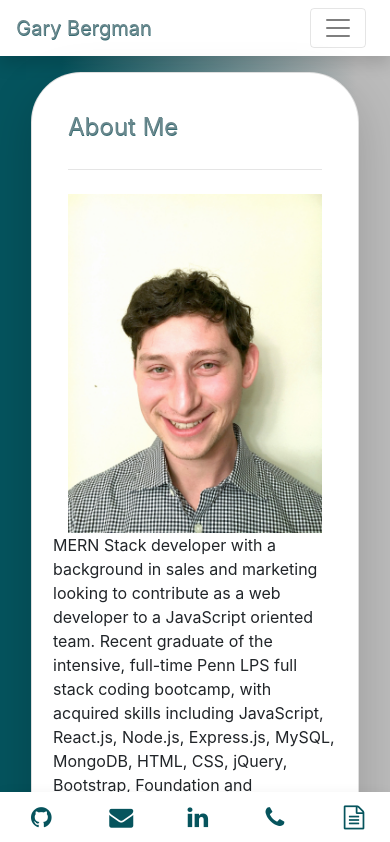
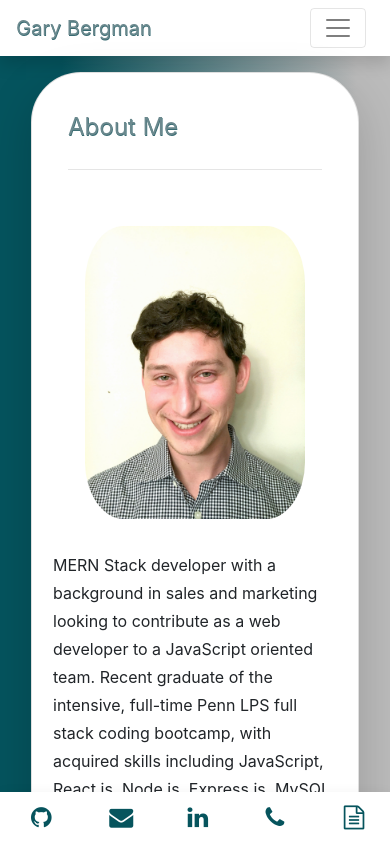
Before and after one commit to Gary-Bergman/React-Portfolio, a React (Create React App) app in the folder client/: page /about in a window 390 px wide. Shown: the top 842 px of the page. Built offline with nearby package versions, Linux system fonts and the light colour scheme.

Commit message:
Media Queries and other sizing

```diff
--- a/client/src/components/pages/About.js
+++ b/client/src/components/pages/About.js
@@ -6,7 +6,7 @@ import {
 function About() {
   return (
     <>
-      <main className="container pb-3">
+      <main className="container pb-3 ">
 
         <Card className="m-sm-5 p-3 board aboutMe shadow-lg mainCards">
           <CardBody>
@@ -15,10 +15,12 @@ function About() {
 
             <Row>
               <CardText>
-                <img id="bio-image"
+                <img id="bioImage"
                   className="col-sm-12 col-md-6 col-lg-4 img-fluid float-left mr-5"
                   src="../assets/images/headshot.jpg" alt="Headshot" />
-       MERN Stack developer with a background in sales and marketing looking to contribute as a web developer to a JavaScript oriented team. Recent graduate of the intensive, full-time Penn LPS full stack coding bootcamp, with acquired skills including JavaScript, React.js, Node.js, Express.js, MySQL, MongoDB, HTML, CSS, jQuery, Bootstrap, Foundation and Materialize. As a former marketing specialist, I have a knack for framing and design, which translates perfectly to a Jr. Front-End Developer position. I have experiencing designing and building full stack web applications, including working on a four-person team to develop an application, using MVC architecture, to connect parents with teachers in learning pods for small-group tutoring during the Covid-19 pandemic. I was the lead designer for our project, TeachPod, and created the application to be fully mobile-responsive. I’m looking forward to translating my skills to a JavaScript role to build clean, sleek and proficient websites.
+                <div className="aboutText">
+                  MERN Stack developer with a background in sales and marketing looking to contribute as a web developer to a JavaScript oriented team. Recent graduate of the intensive, full-time Penn LPS full stack coding bootcamp, with acquired skills including JavaScript, React.js, Node.js, Express.js, MySQL, MongoDB, HTML, CSS, jQuery, Bootstrap, Foundation and Materialize. As a former marketing specialist, I have a knack for framing and design, which translates perfectly to a Jr. Front-End Developer position. I have experiencing designing and building full stack web applications, including working on a four-person team to develop an application, using MVC architecture, to connect parents with teachers in learning pods for small-group tutoring during the Covid-19 pandemic. I was the lead designer for our project, TeachPod, and created the application to be fully mobile-responsive. I’m looking forward to translating my skills to a JavaScript role to build clean, sleek and proficient websites.
+                  </div>
 
 
               </CardText>
--- a/client/src/components/pages/Contact.js
+++ b/client/src/components/pages/Contact.js
@@ -39,7 +39,7 @@ function Contact() {
     <>
       <main>
         <Notifications />
-        <Container className="p-3">
+        <Container className="pb-3">
 
           <Card className="m-sm-5 p-3 shadow-lg contactCard mainCards">
             <Form>
--- a/client/src/components/pages/Intro.js
+++ b/client/src/components/pages/Intro.js
@@ -6,8 +6,9 @@ import {
 function Intro() {
     return (
         <>
-            <Container >
-                <Card className="cardIntro shadow-lg mainCards">
+       <Container className="pb-3 pt-5">
+
+          <Card className="m-sm-5 p-3 shadow-lg introCard mainCards">
                     <CardBody>
                         <CardText>
                             <div className="nameIntro">
--- a/client/src/index.css
+++ b/client/src/index.css
@@ -111,6 +111,16 @@ a {
   border-radius: 50px;
   /* background-color: #BDC2BE; */
 }
+.aboutText {
+  padding-top: 1em;
+  /* padding-bottom: 2em; */
+  line-height: 1.75em;
+}
+
+#bioImage {
+  padding: 2em;
+  border-radius: 25%;
+}
 
 /* Portfolio */
 
@@ -177,7 +187,7 @@ a {
 
 /* Contact */
 .contactCard {
-  padding: 2% !important;
+  padding: 4% !important;
 }
 #contact-image {
   display: block;
@@ -222,5 +232,17 @@ i:hover {
 
 }
 
+@media only screen and (max-width: 430px) {
+  .nameIntro {
+    font-size: 50px;
+  }
+
+  .bodyIntro {
+    font-size: 40px;
+  }
+
+
+}
+
 
 /* Shoutout to cssgradient.io for the cool gradient text ideas */
```
